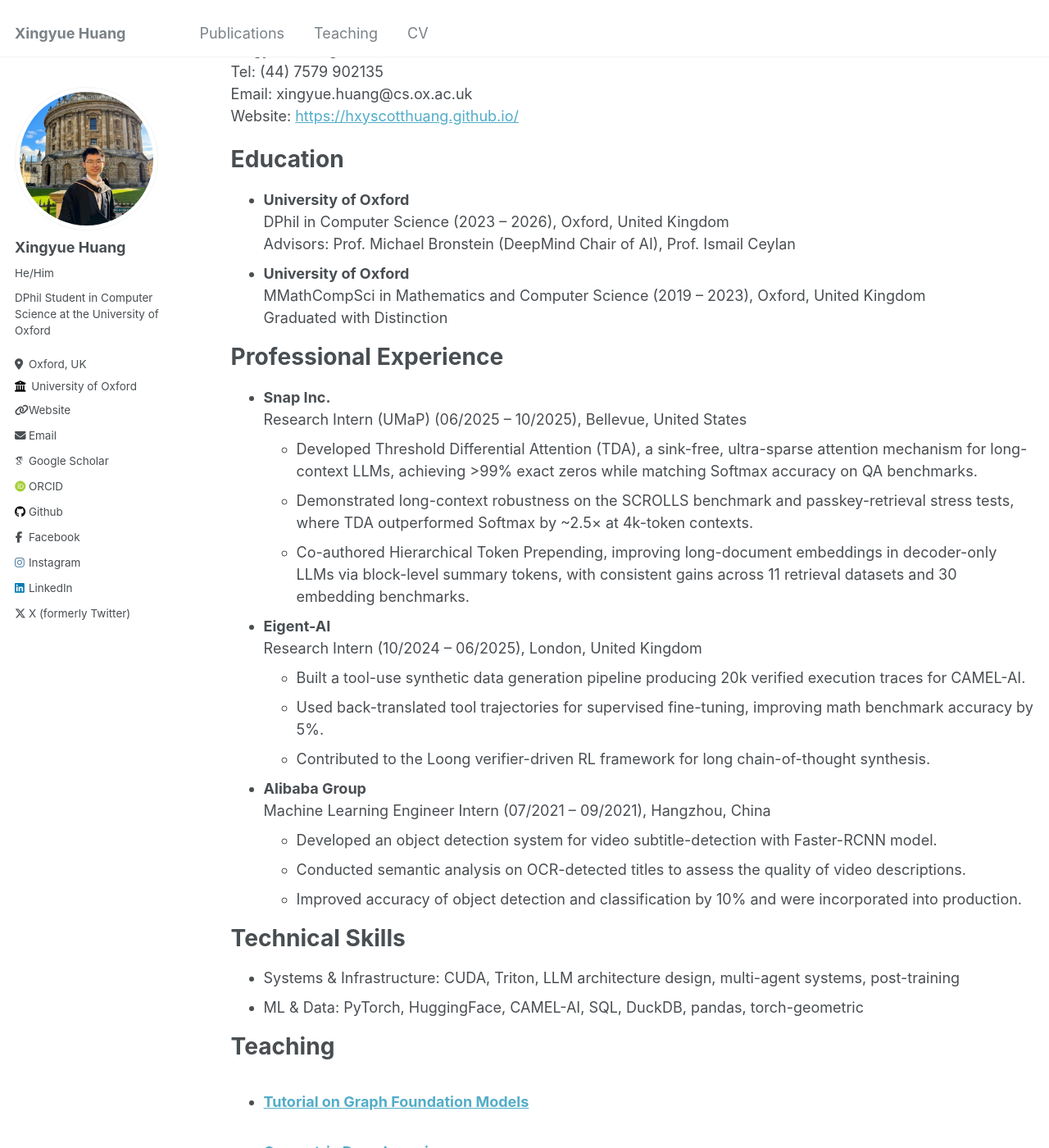
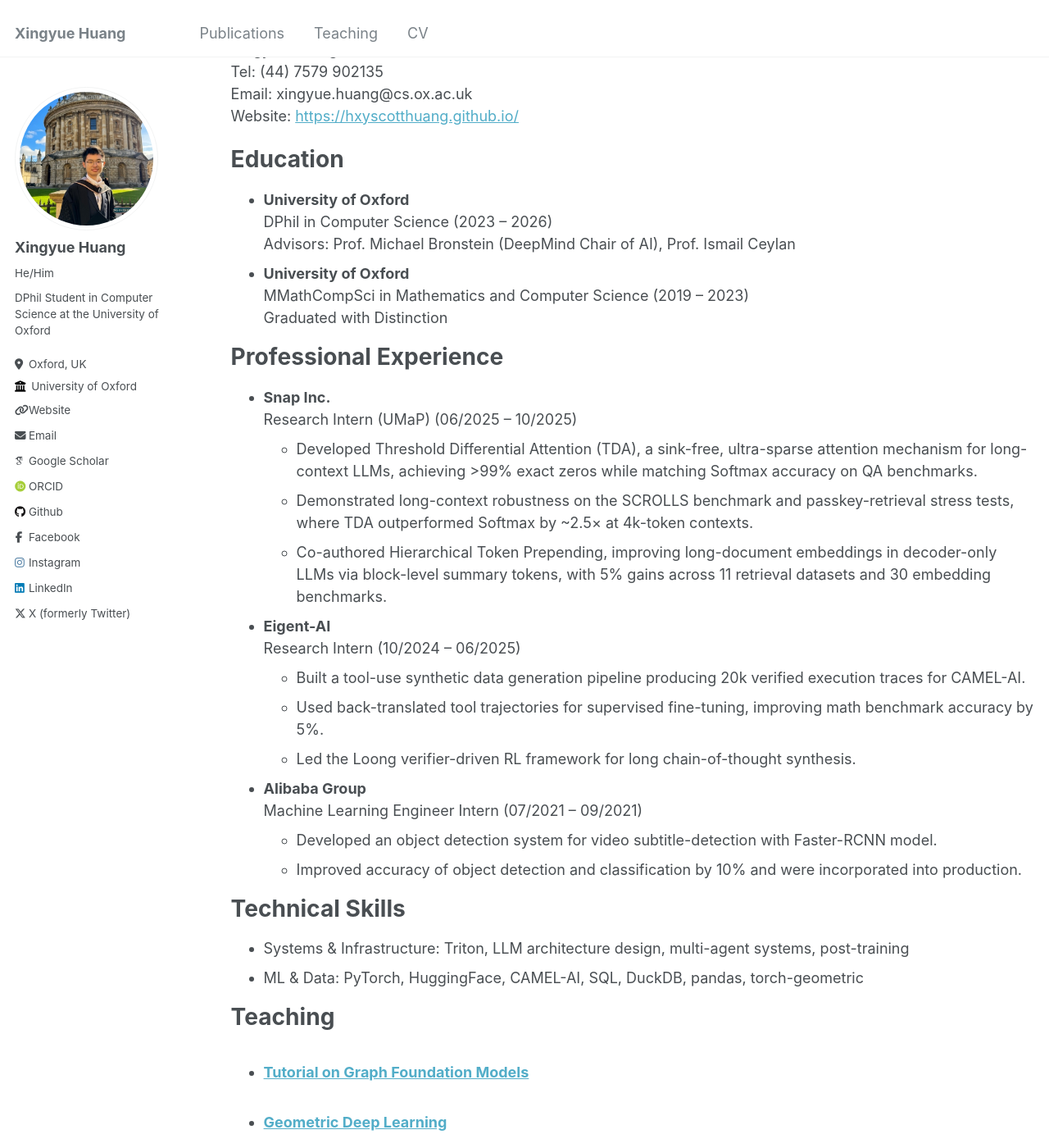
Before and after one commit to HxyScotthuang/HxyScotthuang.github.io, a Jekyll site: the page built from _pages/cv.md, in a window 1280 px wide and 1400 px high, scrolled down 203 px. Shown: the whole window at 82% size. Built offline with Jekyll 4.4.1, drawn with Linux system fonts in a browser that asks for light colours; some web fonts are replaced; some of the changed text lies outside the part shown.

Commit message:
chore: update CV page content
Co-authored-by: Cursor <cursoragent@cursor.com>

```diff
--- a/_pages/cv.md
+++ b/_pages/cv.md
@@ -18,36 +18,35 @@ Website: [https://hxyscotthuang.github.io/](https://hxyscotthuang.github.io/)
 Education
 ======
 * **University of Oxford**
-  DPhil in Computer Science (2023 – 2026), Oxford, United Kingdom
+  DPhil in Computer Science (2023 – 2026)
   Advisors: Prof. Michael Bronstein (DeepMind Chair of AI), Prof. Ismail Ceylan
 * **University of Oxford**
-  MMathCompSci in Mathematics and Computer Science (2019 – 2023), Oxford, United Kingdom
+  MMathCompSci in Mathematics and Computer Science (2019 – 2023)
   Graduated with Distinction
 
 Professional Experience
 ======
 
 * **Snap Inc.**
-  Research Intern (UMaP) (06/2025 – 10/2025), Bellevue, United States
+  Research Intern (UMaP) (06/2025 – 10/2025)
   * Developed Threshold Differential Attention (TDA), a sink-free, ultra-sparse attention mechanism for long-context LLMs, achieving >99% exact zeros while matching Softmax accuracy on QA benchmarks.
   * Demonstrated long-context robustness on the SCROLLS benchmark and passkey-retrieval stress tests, where TDA outperformed Softmax by ~2.5× at 4k-token contexts.
-  * Co-authored Hierarchical Token Prepending, improving long-document embeddings in decoder-only LLMs via block-level summary tokens, with consistent gains across 11 retrieval datasets and 30 embedding benchmarks.
+  * Co-authored Hierarchical Token Prepending, improving long-document embeddings in decoder-only LLMs via block-level summary tokens, with 5% gains across 11 retrieval datasets and 30 embedding benchmarks.
 
 * **Eigent-AI**
-  Research Intern (10/2024 – 06/2025), London, United Kingdom
+  Research Intern (10/2024 – 06/2025)
   * Built a tool-use synthetic data generation pipeline producing 20k verified execution traces for CAMEL-AI.
   * Used back-translated tool trajectories for supervised fine-tuning, improving math benchmark accuracy by 5%.
-  * Contributed to the Loong verifier-driven RL framework for long chain-of-thought synthesis.
+  * Led the Loong verifier-driven RL framework for long chain-of-thought synthesis.
 
 * **Alibaba Group**
-  Machine Learning Engineer Intern (07/2021 – 09/2021), Hangzhou, China
+  Machine Learning Engineer Intern (07/2021 – 09/2021)
   * Developed an object detection system for video subtitle-detection with Faster-RCNN model.
-  * Conducted semantic analysis on OCR-detected titles to assess the quality of video descriptions.
   * Improved accuracy of object detection and classification by 10% and were incorporated into production.
 
 Technical Skills
 ======
-* Systems & Infrastructure: CUDA, Triton, LLM architecture design, multi-agent systems, post-training
+* Systems & Infrastructure: Triton, LLM architecture design, multi-agent systems, post-training
 * ML & Data: PyTorch, HuggingFace, CAMEL-AI, SQL, DuckDB, pandas, torch-geometric
 
 Teaching
```
Also changed, not shown: other parts of _pages/cv.md (+3 -2 lines).
